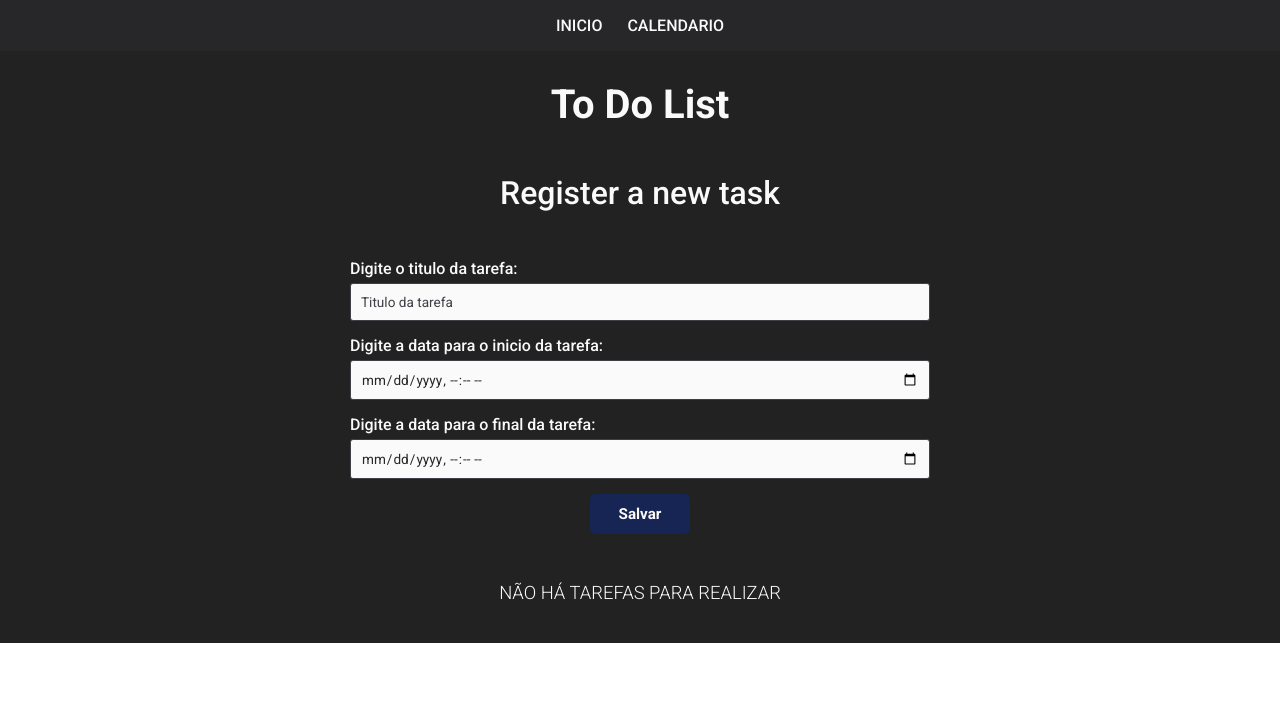
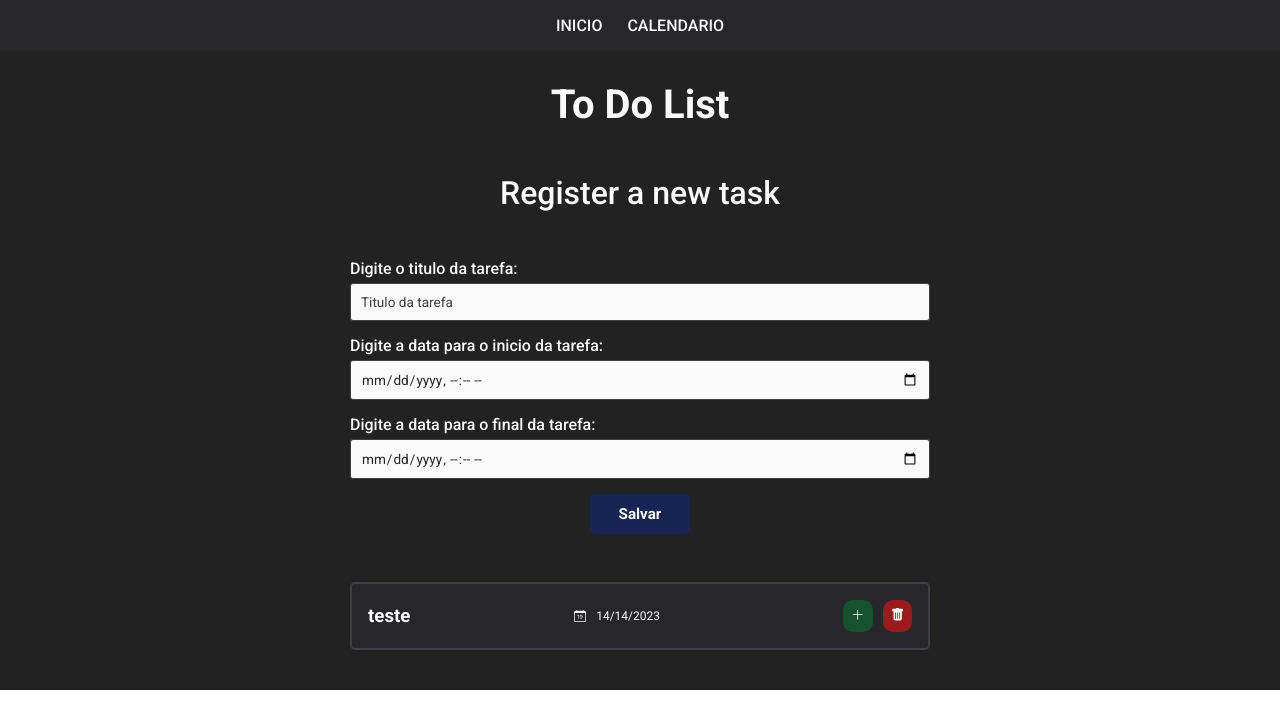
Before and after one commit to kaykydlima/to-do-list, a React (Vite) app: page / in a window 1280 px wide. Shown: the top 728 px of the page. Built offline with nearby package versions, Linux system fonts and the light colour scheme; no server answers; data requests are answered from the project's data file.

Commit message:
feat: adding error handling in api call

```diff
--- a/db.json
+++ b/db.json
@@ -1,3 +1,11 @@
 {
-  "tasks": []
+  "tasks": [
+    {
+      "id": "ffa091ff-4d83-4393-b685-6b8ca7d42e0f",
+      "name": "teste",
+      "initialDate": "2023-10-14T20:30",
+      "finalDate": "2023-10-21T23:32",
+      "finish": false
+    }
+  ]
 }
--- a/src/App.jsx
+++ b/src/App.jsx
@@ -9,7 +9,10 @@ export default function App() {
   const [tasks, setTasks] = useState([])
 
   useEffect(() => {
-    getTask().then(resp => setTasks(resp))
+    getTask().then(resp => setTasks(resp)).catch(error => {
+      console.error(error)
+      alert('Não foi possível consultar suas tarefas, por favor, retorne novamente mais tarde!')
+    })
   }, [])
 
   return(
--- a/src/components/ToDoForm/index.jsx
+++ b/src/components/ToDoForm/index.jsx
@@ -8,7 +8,8 @@ export default function ToDoForm() {
   const initialDate = {
     name: '',
     initialDate: '',
-    finalDate: ''
+    finalDate: '',
+    finish: false
   }
 
   const [task, setTask] = useState(initialDate)
--- a/src/components/ToDoItem/ToDoItem.module.scss
+++ b/src/components/ToDoItem/ToDoItem.module.scss
@@ -2,6 +2,7 @@ $zino800: #27272a;
 $zino700: #3f3f46;
 $zino50: #fafafa;
 $red: #991b1b;
+$green: #14532d;
 
 .listItem {
   align-items: center;
@@ -21,13 +22,17 @@ $red: #991b1b;
     gap: 10px;
   }
 
+  .finish {
+    text-decoration: line-through;
+  }
+
   .itemDate {
     flex-grow: 3;
     text-align: center;
     width: 33.3%;
   }
 
-  .itemNameAndInput {
+  .itemName {
     font-size: 1.25rem;
     width: 33.3%;
   }
@@ -35,17 +40,21 @@ $red: #991b1b;
   .itemActions {
     font-size: 1.15rem;
     .delete,
-    .edit {
+    .finish {
       border: none;
       border-radius: 10px;
       color: $zino50;
+      cursor: pointer;
       padding: 0.5rem;
       text-align: center;
     }
 
     .delete {
       background: $red;
-      cursor: pointer;
+    }
+
+    .finish {
+      background: $green;
     }
 
   }
@@ -59,7 +68,7 @@ $red: #991b1b;
     width: 580px;
     line-height: 12px;
 
-    .itemNameAndInput {
+    .itemName {
       font-size: 1rem;
     }
 
--- a/src/components/ToDoItem/index.jsx
+++ b/src/components/ToDoItem/index.jsx
@@ -1,9 +1,12 @@
-import { BsCalendarDate, BsFillTrashFill } from 'react-icons/bs'
+import { BsCalendarDate, BsFillTrashFill, BsPlusLg } from 'react-icons/bs'
 
 import styles from './ToDoItem.module.scss'
-import { deleteTask as deleteTaskService } from '../../services/toDoServices'
+import { deleteTask as deleteTaskService, endTask as endTaskService } from '../../services/toDoServices'
+import { useState } from 'react'
 
 export default function ToDoItem({ task, deleteTask }) {
+
+  const [taskFinish, setTaskFinish] = useState([task.finish])
 
   function convertedDate() {
       const date = new Date(task.initialDate)
@@ -29,22 +32,42 @@ export default function ToDoItem({ task, deleteTask }) {
   function removeTask() {
     deleteTaskService(task.id)
       .then(() => deleteTask())
-      .catch(error => console.log(error))
+      .catch(error => console.error(error))
+  }
+
+  function finishTaks() {
+    const newTaskFinish = !taskFinish
+    setTaskFinish(newTaskFinish)
+
+    endTaskService(task.id, {
+      id: task.id,
+      name: task.name,
+      initialDate: task.initialDate,
+      finalDate: task.finalDate,
+      finish: newTaskFinish
+    })
+    .then(() => {
+        console.log(' funciona')
+      })
+      .catch(error => {
+        alert('Não foi possível')
+        console.error(error)
+      })
   }
 
   return (
     <li className={styles.listItem}>
-      <div className={styles.itemNameAndInput}>
-        <input type="checkbox" name="" id="checkToDo" />
+      <div className={`${styles.itemName} ${task.finish ? styles.finish : ''}`}>
         <h3>{ verifyQuantityCharactersInTaskName() }</h3>
       </div>
-      <div className={styles.itemDate}>
+      <div className={`${styles.itemDate} ${task.finish ? styles.finish : ''}`}>
         <div>
           <BsCalendarDate />
           <p>{convertedDate()}</p>
         </div>
       </div>
       <div className={styles.itemActions}>
+        <button className={styles.finish} onClick={finishTaks}><BsPlusLg /></button>
         <button className={styles.delete} onClick={removeTask}><BsFillTrashFill /></button>
       </div>
     </li>
--- /dev/null
+++ b/src/services/config/http.config.js
@@ -0,0 +1,9 @@
+import axios from 'axios';
+
+const apiUrl = import.meta.env.VITE_REACT_APP_API_URL
+
+const api = axios.create({
+  baseURL: apiUrl,
+})
+
+export default api
--- a/src/services/toDoServices.js
+++ b/src/services/toDoServices.js
@@ -1,26 +1,46 @@
-import axios from 'axios'
+
+import api from './config/http.config'
 
 export function getTask() {
-  return axios.get('http://localhost:3000/tasks')
+  return api.get('http://localhost:3000/tasks')
     .then(resp => resp.data)
-    .then(list => list)
-    .catch(error => console.log(error))
+    .catch(error => {
+      if (error.response || error.request || error.response.data || error.message) {
+        console.error('Erro na API:', error.response.data)
+        return []
+      }
+    })
 }
 
 export function createTask(task) {
-  return axios.post('http://localhost:3000/tasks', task)
-    .then(() => 'Tarefa criada com sucesso')
-    .catch(error => console.log(error))
+  return api.post('http://localhost:3000/tasks', task)
+    .then(resp => resp.data)
+    .catch(error => {
+      if (error.response || error.request || error.response.data || error.message) {
+        console.error('Erro na API:', error.response.data)
+        return []
+      }
+    })
 }
 
 export function deleteTask(taskId) {
-  return axios.delete(`http://localhost:3000/tasks/${taskId}`)
-    .then(() => 'Tarefa deletada com sucesso!')
-    .catch(error => console.log(error))
+  return api.delete(`http://localhost:3000/tasks/${taskId}`)
+    .then(resp => resp.data)
+    .catch(error => {
+      if (error.response || error.request || error.response.data || error.message) {
+        console.error('Erro na API:', error.response.data)
+        return []
+      }
+    })
 }
 
 export function endTask(taskId, task) {
-  return axios.put(`http://localhost:3000/tasks/${taskId}`, task)
-    .then(() => 'Tarefa finalizada com sucesso!')
-    .catch(error => console.log(error))
+  return api.put(`http://localhost:3000/tasks/${taskId}`, task)
+    .then(resp => resp.data)
+    .catch(error => {
+      if (error.response || error.request || error.response.data || error.message) {
+        console.error('Erro na API:', error.response.data)
+        return []
+      }
+    })
 }
```
Also changed, not shown: 1 other file (tests, documents, lock files or other folders).
